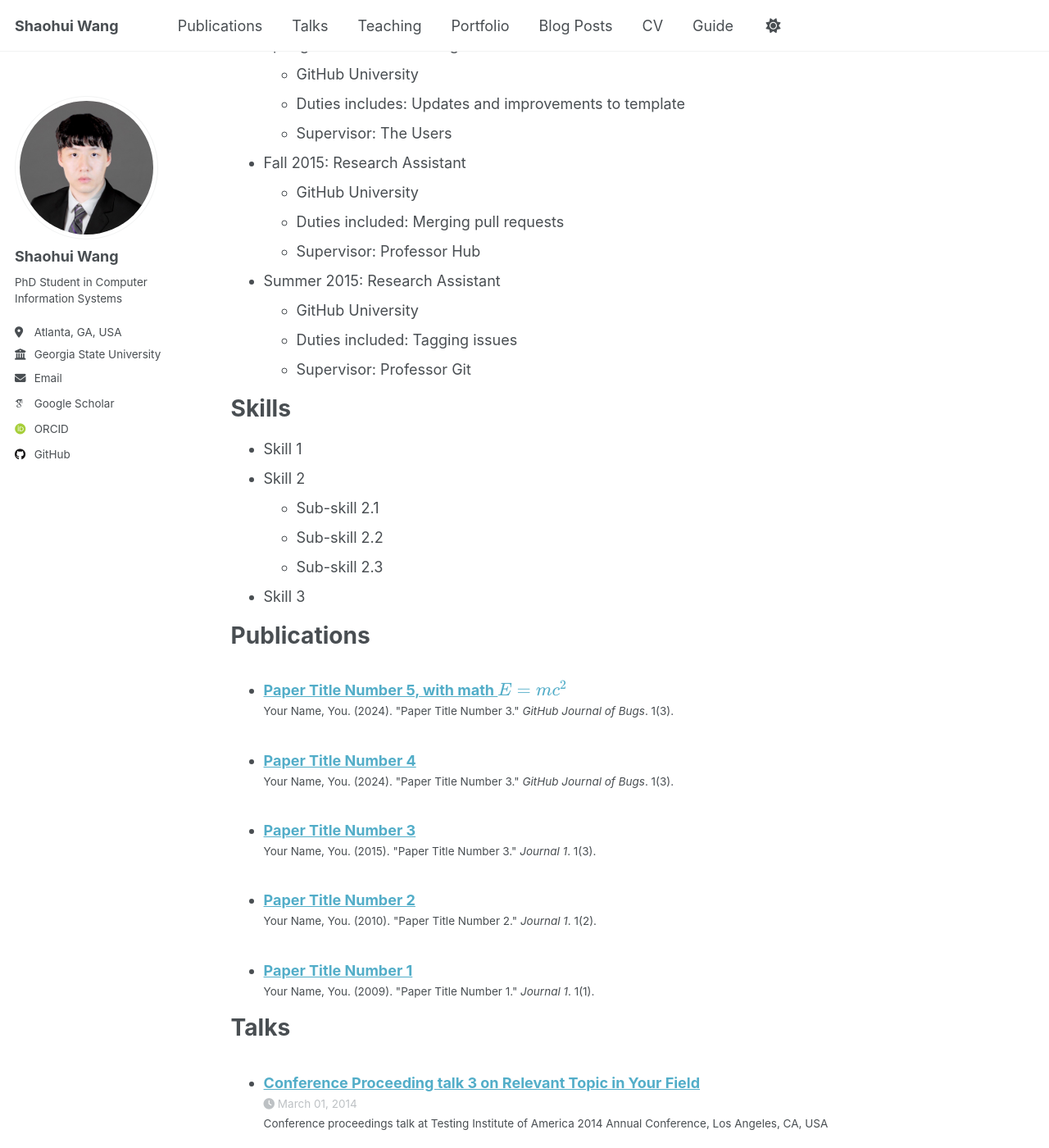
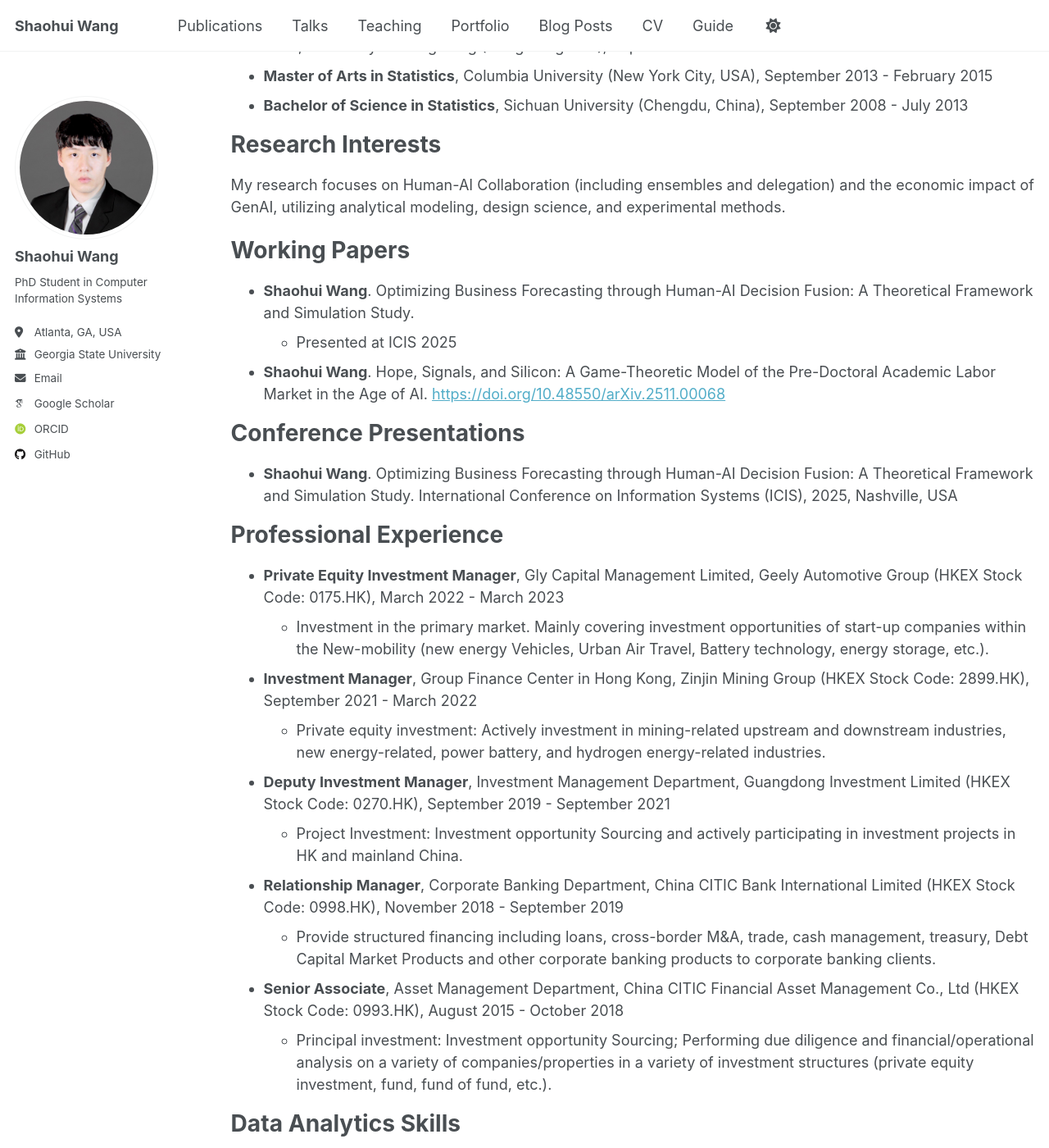
Before and after one commit to DrUsagi/DrUsagi.github.io, a Jekyll site: the page built from _pages/cv.md, in a window 1280 px wide and 1400 px high, scrolled down 321 px. Shown: the whole window at 82% size. Built offline with Jekyll 4.4.1, drawn with Linux system fonts in a browser that asks for light colours; some web fonts are replaced; a script that is not in the unit is left out; some of the changed text lies outside the part shown.

Commit message:
Update cv.md

```diff
--- a/_pages/cv.md
+++ b/_pages/cv.md
@@ -9,37 +9,52 @@ redirect_from:
 
 {% include base_path %}
 
+**Contact Information**
+490 Lindbergh PL NE, Apt 531 ⋄ Atlanta, GA, 30324
++1 470 756 1373 ⋄ swang83@gsu.edu
+
 Education
 ======
-* Ph.D in Version Control Theory, GitHub University, 2018 (expected)
-* M.S. in Jekyll, GitHub University, 2014
-* B.S. in GitHub, GitHub University, 2012
+* **PhD in Computer Information Systems**, Georgia State University (Atlanta, USA), September 2024 - December 2029 (Expected)
+* **MBA**, University of Hong Kong (Hong Kong SAR), September 2021 - December 2023
+* **Master of Arts in Statistics**, Columbia University (New York City, USA), September 2013 - February 2015
+* **Bachelor of Science in Statistics**, Sichuan University (Chengdu, China), September 2008 - July 2013
 
-Work experience
+Research Interests
 ======
-* Spring 2024: Academic Pages Collaborator
-  * GitHub University
-  * Duties includes: Updates and improvements to template
-  * Supervisor: The Users
+My research focuses on Human-AI Collaboration (including ensembles and delegation) and the economic impact of GenAI, utilizing analytical modeling, design science, and experimental methods.
 
-* Fall 2015: Research Assistant
-  * GitHub University
-  * Duties included: Merging pull requests
-  * Supervisor: Professor Hub
+Working Papers
+======
+* **Shaohui Wang**. Optimizing Business Forecasting through Human-AI Decision Fusion: A Theoretical Framework and Simulation Study.
+  * Presented at ICIS 2025
+* **Shaohui Wang**. Hope, Signals, and Silicon: A Game-Theoretic Model of the Pre-Doctoral Academic Labor Market in the Age of AI. [https://doi.org/10.48550/arXiv.2511.00068](https://doi.org/10.48550/arXiv.2511.00068)
 
-* Summer 2015: Research Assistant
-  * GitHub University
-  * Duties included: Tagging issues
-  * Supervisor: Professor Git
+Conference Presentations
+======
+* **Shaohui Wang**. Optimizing Business Forecasting through Human-AI Decision Fusion: A Theoretical Framework and Simulation Study. International Conference on Information Systems (ICIS), 2025, Nashville, USA
 
-Skills
+Professional Experience
 ======
-* Skill 1
-* Skill 2
-  * Sub-skill 2.1
-  * Sub-skill 2.2
-  * Sub-skill 2.3
-* Skill 3
+* **Private Equity Investment Manager**, Gly Capital Management Limited, Geely Automotive Group (HKEX Stock Code: 0175.HK), March 2022 - March 2023
+  * Investment in the primary market. Mainly covering investment opportunities of start-up companies within the New-mobility (new energy Vehicles, Urban Air Travel, Battery technology, energy storage, etc.).
+
+* **Investment Manager**, Group Finance Center in Hong Kong, Zinjin Mining Group (HKEX Stock Code: 2899.HK), September 2021 - March 2022
+  * Private equity investment: Actively investment in mining-related upstream and downstream industries, new energy-related, power battery, and hydrogen energy-related industries.
+
+* **Deputy Investment Manager**, Investment Management Department, Guangdong Investment Limited (HKEX Stock Code: 0270.HK), September 2019 - September 2021
+  * Project Investment: Investment opportunity Sourcing and actively participating in investment projects in HK and mainland China.
+
+* **Relationship Manager**, Corporate Banking Department, China CITIC Bank International Limited (HKEX Stock Code: 0998.HK), November 2018 - September 2019
+  * Provide structured financing including loans, cross-border M&A, trade, cash management, treasury, Debt Capital Market Products and other corporate banking products to corporate banking clients.
+
+* **Senior Associate**, Asset Management Department, China CITIC Financial Asset Management Co., Ltd (HKEX Stock Code: 0993.HK), August 2015 - October 2018
+  * Principal investment: Investment opportunity Sourcing; Performing due diligence and financial/operational analysis on a variety of companies/properties in a variety of investment structures (private equity investment, fund, fund of fund, etc.).
+
+Data Analytics Skills
+======
+* **Programming Languages**: Python (with PyTorch), R, Mathematica, Lean 4
+* **Software & Tools**: LaTeX, Excel, PowerPoint, SPSS, SAS, Rapidminer, Tableau
 
 Publications
 ======
```
Also changed, not shown: other parts of _pages/cv.md (+0 -4 lines).
